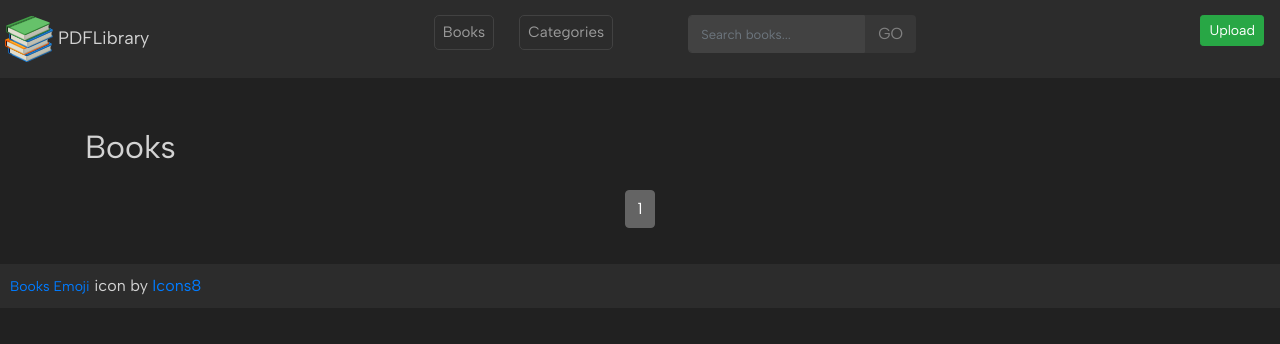
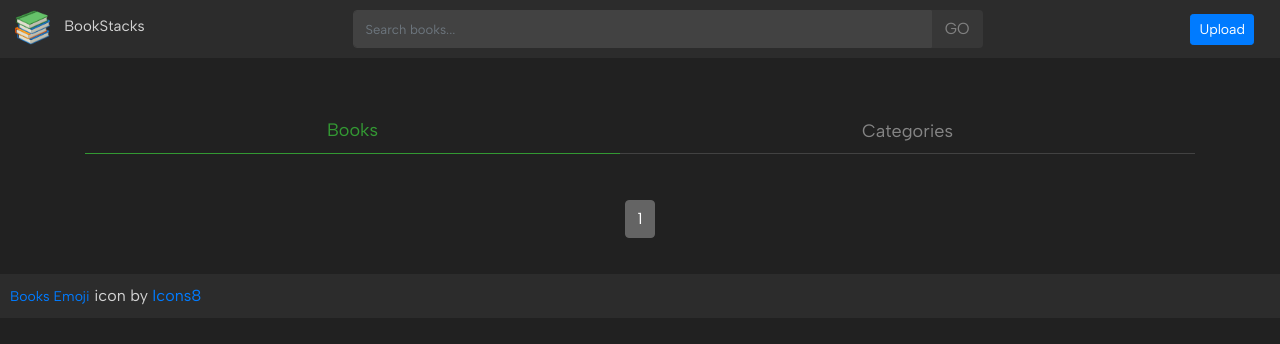
Before and after one commit to kiraboibrahim/pdf-library, a Django app: page /library/books in a window 1280 px wide. Shown: the top 344 px of the page. Run offline with Django 4.2, Linux system fonts and the light colour scheme; data that the repository does not hold is empty; some libraries are stand-ins or nearby versions.

Commit message:
refactor: Use tabs for navigation because of the few number of links

```diff
--- a/config/jinja2.py
+++ b/config/jinja2.py
@@ -11,7 +11,6 @@ class Environment:
 
     def __call__(self, **options):
         env = jinja2.Environment(**options)
-        request = env.globals.get("request")
         env.globals.update({
             "static": static,
             "url": reverse,
--- a/library/jinja2/library/book_list.html
+++ b/library/jinja2/library/book_list.html
@@ -2,7 +2,6 @@
 
 {% block content %}
     {% set pagination_base_path = url('book-list') %}
-    <h2>Books</h2>
     {{ ui_components.BookList(books) }}
     {{ ui_components.Pagination(page_obj, 3, pagination_base_path) }}
 {% endblock content %}
--- a/static/base/css/base.css
+++ b/static/base/css/base.css
@@ -13,6 +13,10 @@ body, html {
     background-color: #212121;
     font-family: 'Albert Sans', sans-serif !important;
 
+}
+.top-bar {
+    padding: 10px;
+    background-color: var(--bg-color);
 }
 input, select, .select2-container, .select2-search__field {
     color: #D3D3D3 !important;
--- a/static/base/css/helpers.css
+++ b/static/base/css/helpers.css
@@ -2,3 +2,41 @@
     color: #A6A6A6;
     font-size: 11px;
 }
+
+.tabs {
+    -webkit-overflow-scrolling: touch;
+    align-items: stretch;
+    display: flex;
+    font-size: 18px;
+    justify-content: space-between;
+    overflow: hidden;
+    overflow-x: auto;
+    white-space: nowrap;
+}
+
+.tabs ul {
+    align-items: center;
+    border-bottom-color: #424242;
+    border-bottom-style: solid;
+    border-bottom-width: 1px;
+    display: flex;
+    flex-grow: 1;
+    flex-shrink: 0;
+    list-style: none;
+    justify-content: flex-start;
+    margin: 0;
+    padding: 0;
+}
+.tabs li {
+    margin: 0;
+    padding: 0;
+    flex: 1 1 auto;
+}
+.tabs a {
+    align-items: center;
+    display: flex;
+    justify-content: center;
+    margin-bottom: -1px;
+    padding: .5em 1em;
+    vertical-align: top;
+}
--- a/static/ui_components/css/ui_components.css
+++ b/static/ui_components/css/ui_components.css
@@ -50,13 +50,16 @@
     --border-color: #424242;
     --bg-color: var(--border-color);
     display: flex;
+    flex: 1 1 auto;
     flex-direction: row;
+}
+.search-form__field {
+    flex: 1 1 auto;
 }
 .search-form__input {
     border-top-right-radius: 0;
     border-bottom-right-radius: 0;
 }
-
 .search-form__input:focus, .search-form__input {
     border: 1px solid var(--border-color);
     background-color: var(--bg-color);
@@ -71,26 +74,27 @@
 /*      Navigation    */
 /***********************/
 .navigation {
-    --text-color: #9B9B9B;
+    --text-color: #858585;
+    --active-color: #339933;
     --border-color: #424242;
-    --bg-color: var(--border-color);
-    display: flex;
-    flex-direction: row;
+    --hover-color: rgba(13, 134, 13, .05);
+    margin-bottom: 30px;
 }
 .navigation__link {
-    margin-right: 25px;
-    border: 1px solid var(--border-color);
-    padding: 5px 8px;
-    border-radius: 5px;
-    font-size: 15px;
-}
-.navigation__link:hover, .navigation__link {
     color: var(--text-color);
     text-decoration: none;
 }
 .navigation__link:hover {
-    background-color: var(--bg-color);
+    text-decoration: none;
+    color: var(--text-color);
+    background-color: var(--hover-color);
 }
+
+.is-active .navigation__link, .is-active .navigation__link:hover {
+    border-bottom: 1px solid  var(--active-color);
+    color: var(--active-color);
+}
+
 
 /***********************/
 /*      SiteHeader     */
@@ -99,24 +103,25 @@
     --bg-color: #2C2C2C;
     display: flex;
     flex-direction: row;
-    background-color: var(--bg-color);
-    padding-top: 15px;
-    padding-bottom: 15px;
 }
 .site-header__logo {
-    font-size: 18px;
+    font-size: 15px;
     padding-left: 5px;
+}
+.site-header__logo-img {
+    width: 35px;
+    height: 35px;
+    display: inline-block;
+    margin-right: 10px;
 }
 .site-header__logo, .site-header__logo:hover {
     color: var(--body-text-color);
     text-decoration: none;
 }
-.site-header__navigation {
-    margin-left: auto;
-    margin-right: 50px;
-}
 .site-header__search-form {
-    margin-right: auto;
+    flex: 0 0 50%;
+    display: flex;
+    margin: auto;
 }
 
 
--- a/templates/base/base.html
+++ b/templates/base/base.html
@@ -3,7 +3,7 @@
 <html lang="en">
 <head>
     <meta charset="UTF-8">
-    <title>{% block title %} PDF Library {% endblock title %}</title>
+    <title>{% block title %} BookStacks | Download books in all formats for free {% endblock title %}</title>
     <!-- Albert Sans Google Font -->
     <link rel="preconnect" href="https://fonts.googleapis.com">
     <link rel="preconnect" href="https://fonts.gstatic.com" crossorigin>
@@ -54,8 +54,14 @@
         </div>
     </div>
 </div>
-{{ ui_components.SiteHeader(request.user) }}
+<!-- End of upload form -->
+
+<div class="top-bar">
+    {{ ui_components.SiteHeader(request.user) }}
+</div>
+
 <div class="main-content-container container">
+    {{ ui_components.Navigation(request.path_info) }}
     {% block content %}{% endblock content %}
 </div>
 
--- a/templates/ui_components/ui_components.html
+++ b/templates/ui_components/ui_components.html
@@ -38,28 +38,33 @@
 {%- endmacro %}
 
 
-{% macro Navigation() -%}
-<nav class="navigation">
-    <a class="navigation__link" href="{{ url('book-list') }}">Books</a>
-    <a class="navigation__link" href="{{ url('book-category-list') }}">Categories</a>
-</nav>
+{% macro Navigation(active_url) -%}
+<div class="navigation tabs is-medium">
+    {% set book_list_url =  url('book-list') %}
+    {% set book_category_list_url = url('book-category-list') %}
+    <ul>
+      <li class="navigation__item {% if active_url == book_list_url %} is-active {% endif %}">
+        <a class="navigation__link" href="{{ book_list_url }}">Books</a>
+      </li>
+      <li class="navigation__item {% if active_url == book_category_list_url %} is-active {% endif %}">
+        <a class="navigation__link" href="{{ book_category_list_url }}">Categories</a>
+      </li>
+    </ul>
+  </div>
 {%- endmacro %}
 
 {# Site Header #}
 {% macro SiteHeader(user) -%}
 <div class="site-header">
     <a href="/" class="site-header__logo">
-        <img src="{{ static('base/images/logo.png') }}">
-        PDFLibrary
+        <img class="site-header__logo-img" src="{{ static('base/images/logo.png') }}">
+        BookStacks
     </a>
-    <div class="site-header__navigation">
-        {{ Navigation() }}
-    </div>
     <div class="site-header__search-form">
         {{ SearchForm() }}
     </div>
-    <div class="site-header__accounts">
-        <button class="btn btn-sm btn-success mr-3" data-toggle="modal" data-target="#book-upload-form-modal">Upload
+    <div class="site-header__accounts d-flex my-auto">
+        <button class="btn btn-sm btn-primary mr-3" data-toggle="modal" data-target="#book-upload-form-modal">Upload
         </button>
         {% if user.is_authenticated %}
             <a href="{{ url('logout') }}" class="btn btn-sm btn-outline-secondary mr-2">Logout</a>
```
